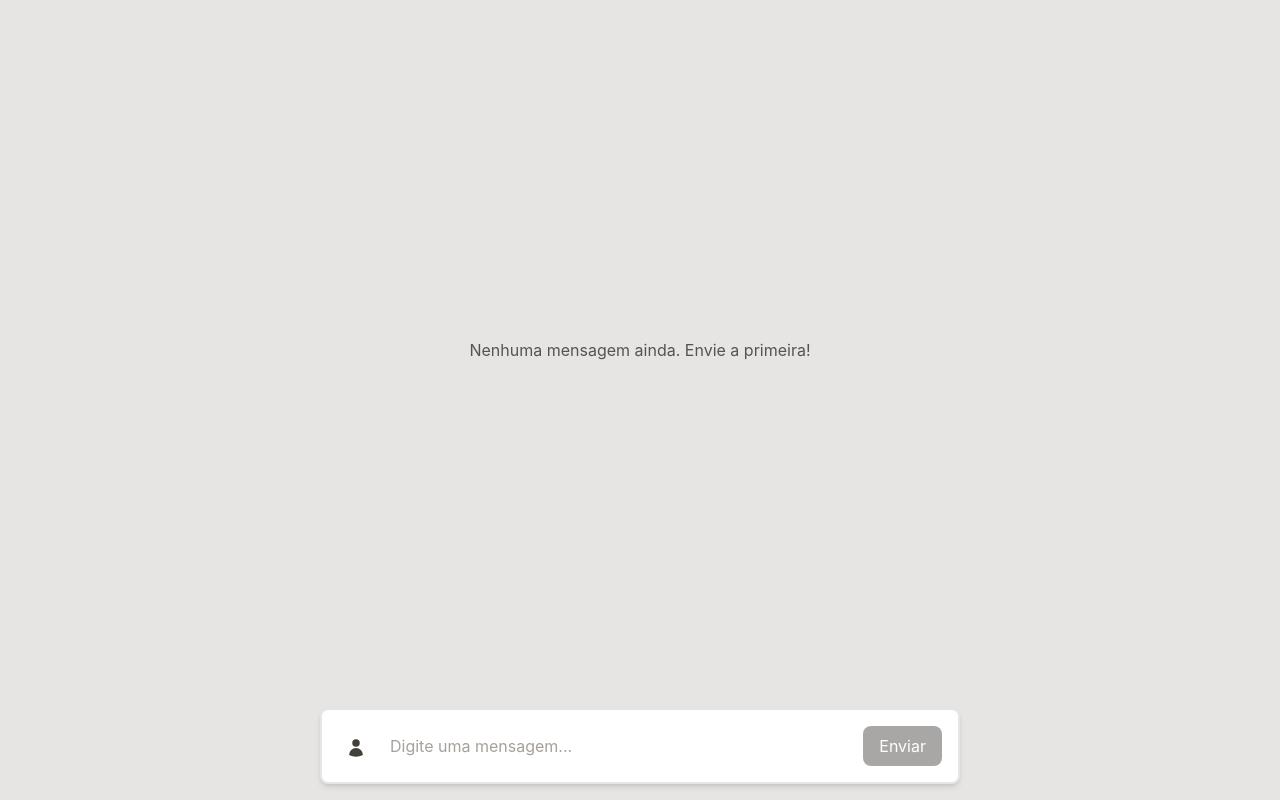
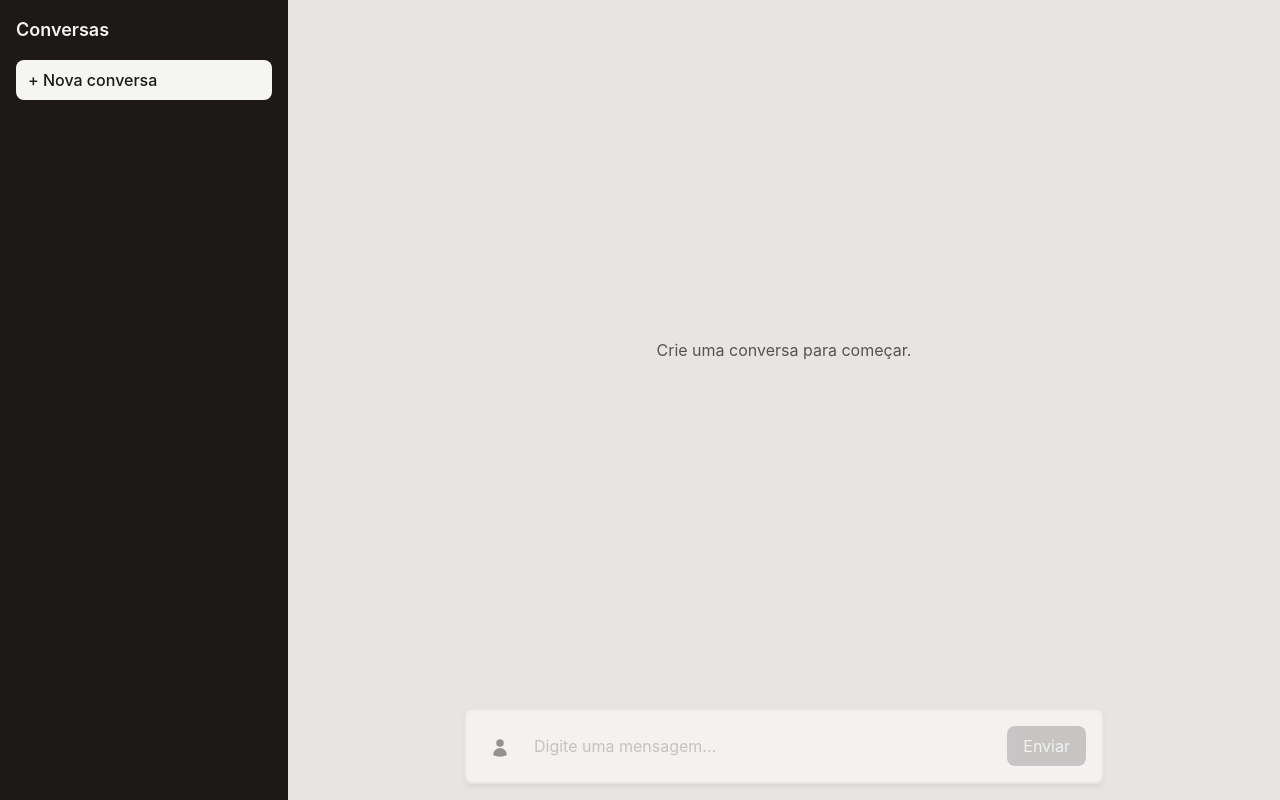
Before and after one commit to jnobb99/react-multichat-offline, a React (Vite) app: page / in a window 1280 px wide. Built offline with nearby package versions, Linux system fonts and the light colour scheme.

Commit message:
feat: fase1

```diff
--- a/package.json
+++ b/package.json
@@ -13,7 +13,8 @@
     "@tailwindcss/vite": "^4.3.1",
     "react": "^19.2.7",
     "react-dom": "^19.2.7",
-    "tailwindcss": "^4.3.1"
+    "tailwindcss": "^4.3.1",
+    "zustand": "^5.0.15"
   },
   "devDependencies": {
     "@types/node": "^24.13.2",
--- a/src/components/Chat.tsx
+++ b/src/components/Chat.tsx
@@ -1,22 +1,28 @@
 import { useState } from 'react'
 import type { Message, Sender } from '../types/message'
+import { useChatStore } from '../stores/chatStore'
+import ChatSidebar from './ChatSidebar'
 import ChatInput from './ChatInput'
 import MessageList from './MessageList'
 
 export default function Chat() {
-  const [messages, setMessages] = useState<Message[]>([])
   const [sender, setSender] = useState<Sender>('user')
+  const [isSidebarOpen, setIsSidebarOpen] = useState(false)
+  const { chats, activeChatId, createChat, selectChat, addMessage } = useChatStore()
+  const messages = activeChatId ? chats[activeChatId] : []
+  const chatIds = Object.keys(chats)
 
   function handleSend(text: string) {
-    if (!text.trim()) return
+    const trimmedText = text.trim()
+    if (!trimmedText) return
 
     const message: Message = {
       id: crypto.randomUUID(),
-      text,
+      text: trimmedText,
       sender,
     }
 
-    setMessages([...messages, message])
+    addMessage(message)
   }
 
   function handleToggleSender() {
@@ -24,15 +30,38 @@ export default function Chat() {
   }
 
   return (
-    <div className="min-h-dvh bg-stone-200">
-      <div className="mx-auto flex h-dvh max-w-2xl flex-col">
-        <MessageList messages={messages} />
+    <div className="flex min-h-dvh bg-stone-200">
+      <button
+        type="button"
+        onClick={() => setIsSidebarOpen(true)}
+        className="fixed left-4 top-4 z-10 rounded-lg bg-stone-900 px-3 py-2 text-xl text-white shadow-md md:hidden"
+        aria-label="Abrir menu de conversas"
+      >
+        ☰
+      </button>
+      <ChatSidebar
+        chatIds={chatIds}
+        activeChatId={activeChatId}
+        isOpen={isSidebarOpen}
+        onCreateChat={() => {
+          createChat()
+          setIsSidebarOpen(false)
+        }}
+        onSelectChat={(chatId) => {
+          selectChat(chatId)
+          setIsSidebarOpen(false)
+        }}
+        onClose={() => setIsSidebarOpen(false)}
+      />
+      <main className="mx-auto flex h-dvh w-full max-w-2xl flex-col">
+        <MessageList messages={messages} hasActiveChat={activeChatId !== null} />
         <ChatInput
           sender={sender}
+          disabled={!activeChatId}
           onToggleSender={handleToggleSender}
           onSend={handleSend}
         />
-      </div>
+      </main>
     </div>
   )
 }
--- a/src/components/ChatInput.tsx
+++ b/src/components/ChatInput.tsx
@@ -4,17 +4,18 @@ import SenderToggle from './SenderToggle'
 
 type ChatInputProps = {
   sender: Sender
+  disabled?: boolean
   onToggleSender: () => void
   onSend: (text: string) => void
 }
 
 const MAX_TEXTAREA_HEIGHT = 144
 
-export default function ChatInput({ sender, onToggleSender, onSend }: ChatInputProps) {
+export default function ChatInput({ sender, disabled = false, onToggleSender, onSend }: ChatInputProps) {
   const [text, setText] = useState('')
   const textareaRef = useRef<HTMLTextAreaElement>(null)
 
-  const canSend = text.trim() !== ''
+  const canSend = !disabled && text.trim() !== ''
 
   function adjustTextareaHeight() {
     const textarea = textareaRef.current
@@ -48,14 +49,13 @@ export default function ChatInput({ sender, onToggleSender, onSend }: ChatInputP
   const isUser = sender === 'user'
 
   return (
-    <div className="px-4 pb-4">
+    <div className={`px-4 pb-4 transition-opacity ${disabled ? 'opacity-50' : ''}`}>
       <div
-        className={`rounded-lg border-2 bg-white p-4 shadow-md transition-colors duration-200 ${
-          isUser ? 'border-stone-200' : 'border-purple-500'
-        }`}
+        className={`rounded-lg border-2 bg-white p-4 shadow-md transition-colors duration-200 ${isUser ? 'border-stone-200' : 'border-purple-500'
+          }`}
       >
         <div className="flex items-end gap-3">
-          <SenderToggle sender={sender} onToggle={onToggleSender} />
+          <SenderToggle sender={sender} onToggle={onToggleSender} disabled={disabled} />
           <textarea
             ref={textareaRef}
             value={text}
@@ -64,6 +64,7 @@ export default function ChatInput({ sender, onToggleSender, onSend }: ChatInputP
               adjustTextareaHeight()
             }}
             onKeyDown={handleKeyDown}
+            disabled={disabled}
             placeholder="Digite uma mensagem..."
             rows={1}
             className="max-h-36 min-h-10 flex-1 resize-none bg-transparent px-1 py-2 text-stone-800 placeholder:text-stone-400 focus:outline-none"
--- /dev/null
+++ b/src/components/ChatSidebar.tsx
@@ -0,0 +1,70 @@
+type ChatSidebarProps = {
+    chatIds: string[]
+    activeChatId: string | null
+    isOpen: boolean
+    onCreateChat: () => void
+    onSelectChat: (chatId: string) => void
+    onClose: () => void
+}
+
+export default function ChatSidebar({
+    chatIds,
+    activeChatId,
+    isOpen,
+    onCreateChat,
+    onSelectChat,
+    onClose,
+}: ChatSidebarProps) {
+    return (
+        <>
+            {isOpen && (
+                <button
+                    type="button"
+                    aria-label="Fechar menu"
+                    onClick={onClose}
+                    className="fixed inset-0 z-10 bg-black/30 md:hidden"
+                />
+            )}
+            <aside
+                className={`fixed inset-y-0 left-0 z-20 flex w-72 flex-col bg-stone-900 p-4 text-stone-100 transition-transform duration-200 md:static md:translate-x-0 ${isOpen ? 'translate-x-0' : '-translate-x-full'
+                    }`}
+            >
+                <div className="mb-4 flex items-center justify-between">
+                    <h1 className="text-lg font-semibold">Conversas</h1>
+                    <button
+                        type="button"
+                        onClick={onClose}
+                        className="rounded-md px-2 py-1 text-xl text-stone-300 hover:bg-stone-800 md:hidden"
+                        aria-label="Fechar menu"
+                    >
+                        ×
+                    </button>
+                </div>
+
+                <button
+                    type="button"
+                    onClick={onCreateChat}
+                    className="mb-4 rounded-lg bg-stone-100 px-3 py-2 text-left font-medium text-stone-900 transition-colors hover:bg-white"
+                >
+                    + Nova conversa
+                </button>
+
+                <nav aria-label="Lista de conversas" className="flex flex-col gap-1 overflow-y-auto">
+                    {chatIds.map((chatId) => (
+                        <button
+                            key={chatId}
+                            type="button"
+                            onClick={() => onSelectChat(chatId)}
+                            className={`truncate rounded-lg px-3 py-2 text-left text-sm transition-colors ${chatId === activeChatId
+                                    ? 'bg-stone-700 text-white'
+                                    : 'text-stone-300 hover:bg-stone-800 hover:text-white'
+                                }`}
+                        >
+                            {chatId}
+                        </button>
+                    ))}
+                </nav>
+            </aside>
+        </>
+    )
+}
--- a/src/components/MessageList.tsx
+++ b/src/components/MessageList.tsx
@@ -4,9 +4,10 @@ import MessageBubble from './MessageBubble'
 
 type MessageListProps = {
   messages: Message[]
+  hasActiveChat?: boolean
 }
 
-export default function MessageList({ messages }: MessageListProps) {
+export default function MessageList({ messages, hasActiveChat = true }: MessageListProps) {
   const bottomRef = useRef<HTMLDivElement>(null)
 
   useEffect(() => {
@@ -16,7 +17,9 @@ export default function MessageList({ messages }: MessageListProps) {
   if (messages.length === 0) {
     return (
       <div className="flex flex-1 items-center justify-center overflow-y-auto p-4 pb-6">
-        <p className="text-center text-stone-600">Nenhuma mensagem ainda. Envie a primeira!</p>
+        <p className="text-center text-stone-600">
+          {hasActiveChat ? 'Nenhuma mensagem ainda. Envie a primeira!' : 'Crie uma conversa para começar.'}
+        </p>
       </div>
     )
   }
--- a/src/components/SenderToggle.tsx
+++ b/src/components/SenderToggle.tsx
@@ -2,6 +2,7 @@ import type { Sender } from '../types/message'
 
 type SenderToggleProps = {
   sender: Sender
+  disabled?: boolean
   onToggle: () => void
 }
 
@@ -37,16 +38,17 @@ function RobotIcon() {
   )
 }
 
-export default function SenderToggle({ sender, onToggle }: SenderToggleProps) {
+export default function SenderToggle({ sender, disabled = false, onToggle }: SenderToggleProps) {
   const isUser = sender === 'user'
 
   return (
     <button
       type="button"
       onClick={onToggle}
+      disabled={disabled}
       className={`flex shrink-0 items-center gap-1.5 rounded-lg px-2 py-2 transition-colors ${isUser
-          ? 'text-stone-700 hover:bg-stone-100'
-          : 'text-purple-700 hover:bg-purple-50'
+        ? 'text-stone-700 hover:bg-stone-100'
+        : 'text-purple-700 hover:bg-purple-50'
         }`}
       aria-label={isUser ? 'Enviar como usuário' : 'Enviar como robô'}
     >
--- /dev/null
+++ b/src/stores/chatStore.ts
@@ -0,0 +1,45 @@
+import { create } from 'zustand'
+import type { Message } from '../types/message'
+
+type ChatStore = {
+    chats: Record<string, Message[]>
+    activeChatId: string | null
+    createChat: () => void
+    selectChat: (chatId: string) => void
+    addMessage: (message: Message) => void
+}
+
+export const useChatStore = create<ChatStore>((set) => ({
+    chats: {},
+    activeChatId: null,
+
+    createChat: () => {
+        const chatId = crypto.randomUUID()
+
+        set((state) => ({
+            chats: { ...state.chats, [chatId]: [] },
+            activeChatId: chatId,
+        }))
+    },
+
+    selectChat: (chatId) => {
+        set((state) => {
+            if (!Object.hasOwn(state.chats, chatId)) return state
+
+            return { activeChatId: chatId }
+        })
+    },
+
+    addMessage: (message) => {
+        set((state) => {
+            if (!state.activeChatId) return state
+
+            return {
+                chats: {
+                    ...state.chats,
+                    [state.activeChatId]: [...state.chats[state.activeChatId], message],
+                },
+            }
+        })
+    },
+}))
```
Also changed, not shown: .docs/features/multi-chat/prd.md, 1 other file (tests, documents, lock files or other folders).
